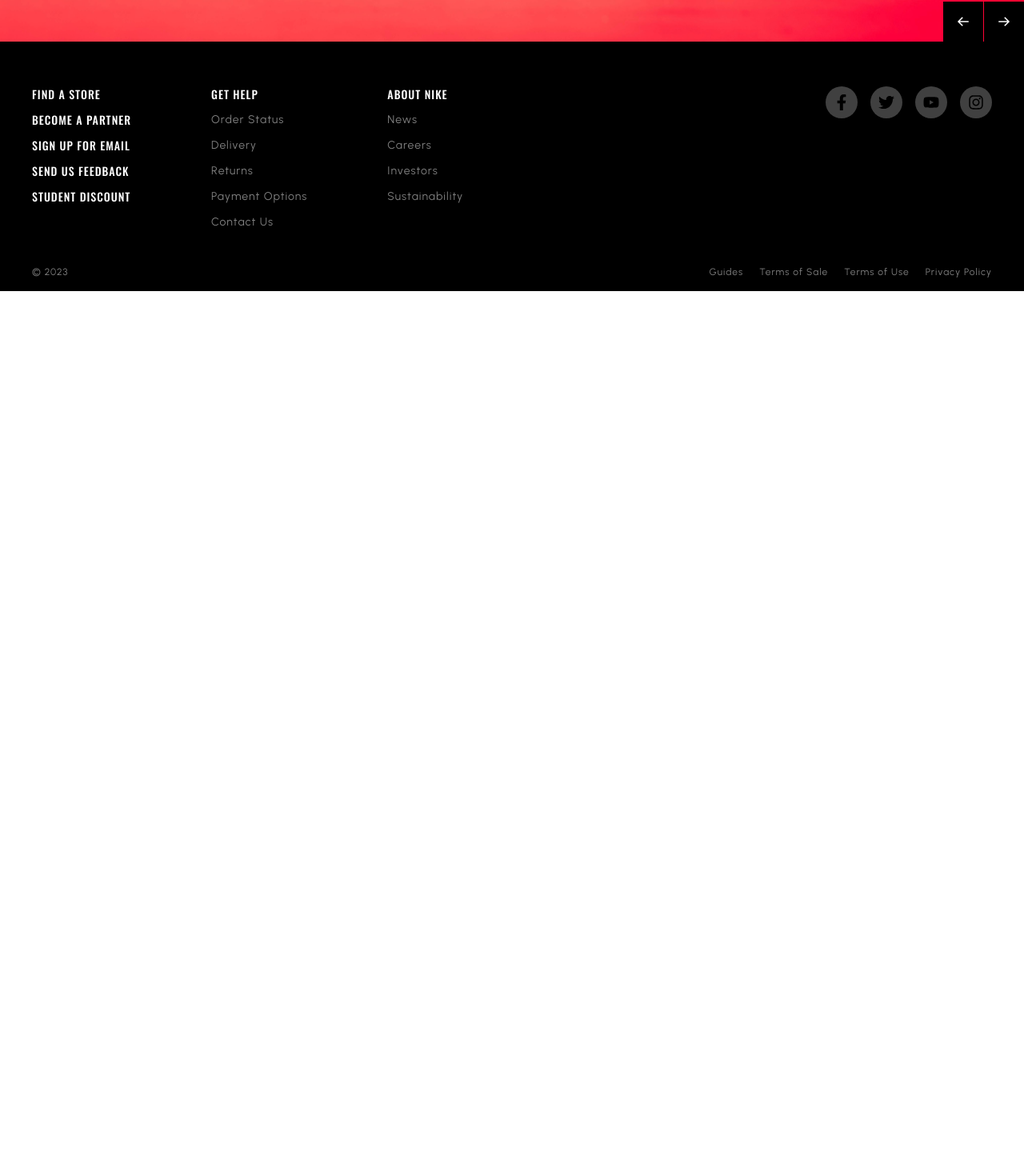
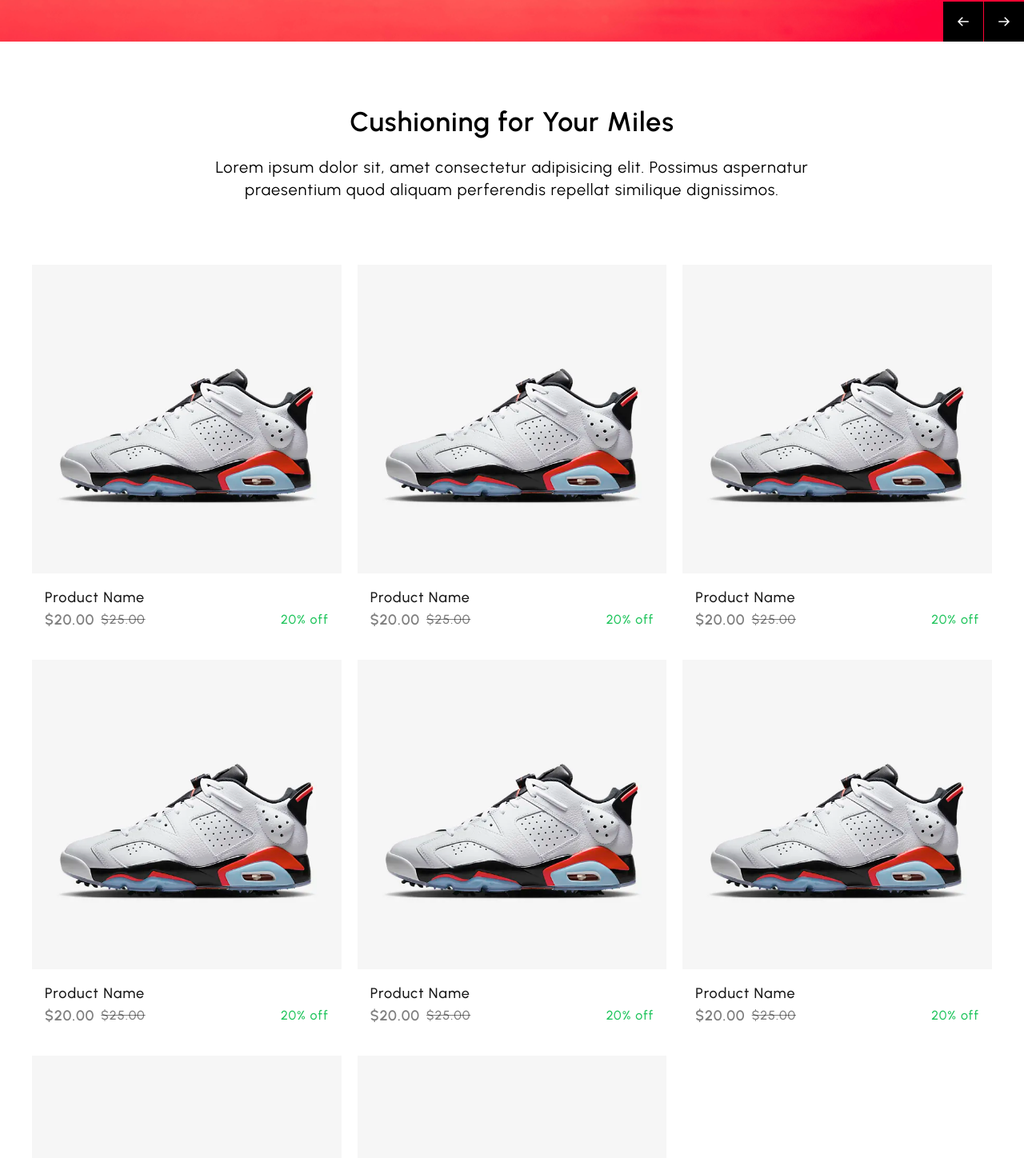
Before and after one commit to mmarone/nextjs-shoes-store, a Next.js app: page / in a window 1280 px wide. Shown: the part 588-2036 px from the top of the page at 80% size. Before the commit the page ends 952 px from the top, so only its background shows below. Built offline with nearby package versions, Linux system fonts and the light colour scheme.

Commit message:
add product card

```diff
--- /dev/null
+++ b/components/ProductCard.tsx
@@ -0,0 +1,23 @@
+import React from 'react'
+
+import Link from 'next/link'
+
+const ProductCard = () => {
+  return (
+    <Link href="/product/1">
+      <img className="w-full" src="/product-1.webp" alt="Product Image" />
+      <div className="p-4 text-black/[0.9]">
+        <h2 className="text-lg font-medium">Product Name</h2>
+        <div className="flex items-center text-black/[0.5]">
+          <p className="mr-2 text-lg font-semibold">$20.00</p>
+          <p className="text-base font-medium line-through">$25.00</p>
+          <p className="ml-auto text-base font-medium text-green-500">
+            20% off
+          </p>
+        </div>
+      </div>
+    </Link>
+  )
+}
+
+export default ProductCard
--- a/pages/index.tsx
+++ b/pages/index.tsx
@@ -1,9 +1,34 @@
 import HeroBanner from '@/components/HeroBanner'
+
+import ProductCard from '@/components/ProductCard'
+import Wrapper from '@/components/Wrapper'
 
 export default function Home() {
   return (
     <main>
       <HeroBanner />
+      <Wrapper>
+        <div className="text-center max-w-[800px] mx-auto my-[50px] md:my-[80px]">
+          <div className="text-[28px] md:text-[34px] mb-5 font-semibold leading-tight">
+            Cushioning for Your Miles
+          </div>
+          <div className="text-md md:text-xl">
+            Lorem ipsum dolor sit, amet consectetur adipisicing elit. Possimus
+            aspernatur praesentium quod aliquam perferendis repellat similique
+            dignissimos.
+          </div>
+        </div>
+        <div className="grid grid-cols-1 md:grid-cols-2 lg:grid-cols-3 gap-5 my-14 px-5 md:px-0">
+          <ProductCard />
+          <ProductCard />
+          <ProductCard />
+          <ProductCard />
+          <ProductCard />
+          <ProductCard />
+          <ProductCard />
+          <ProductCard />
+        </div>
+      </Wrapper>
     </main>
   )
 }
```
Also changed, not shown: public/p7.png (added), public/product-1.webp (added).
